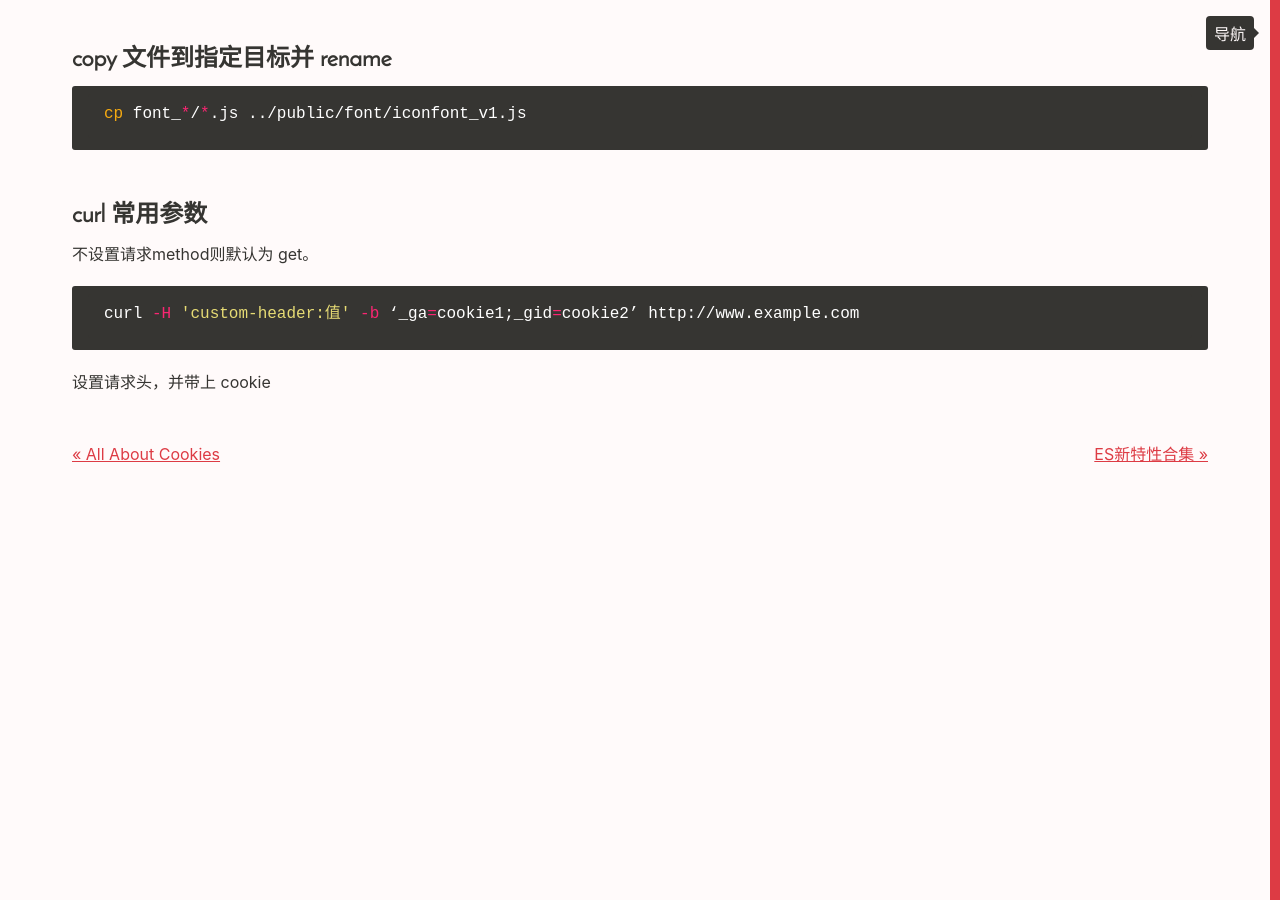
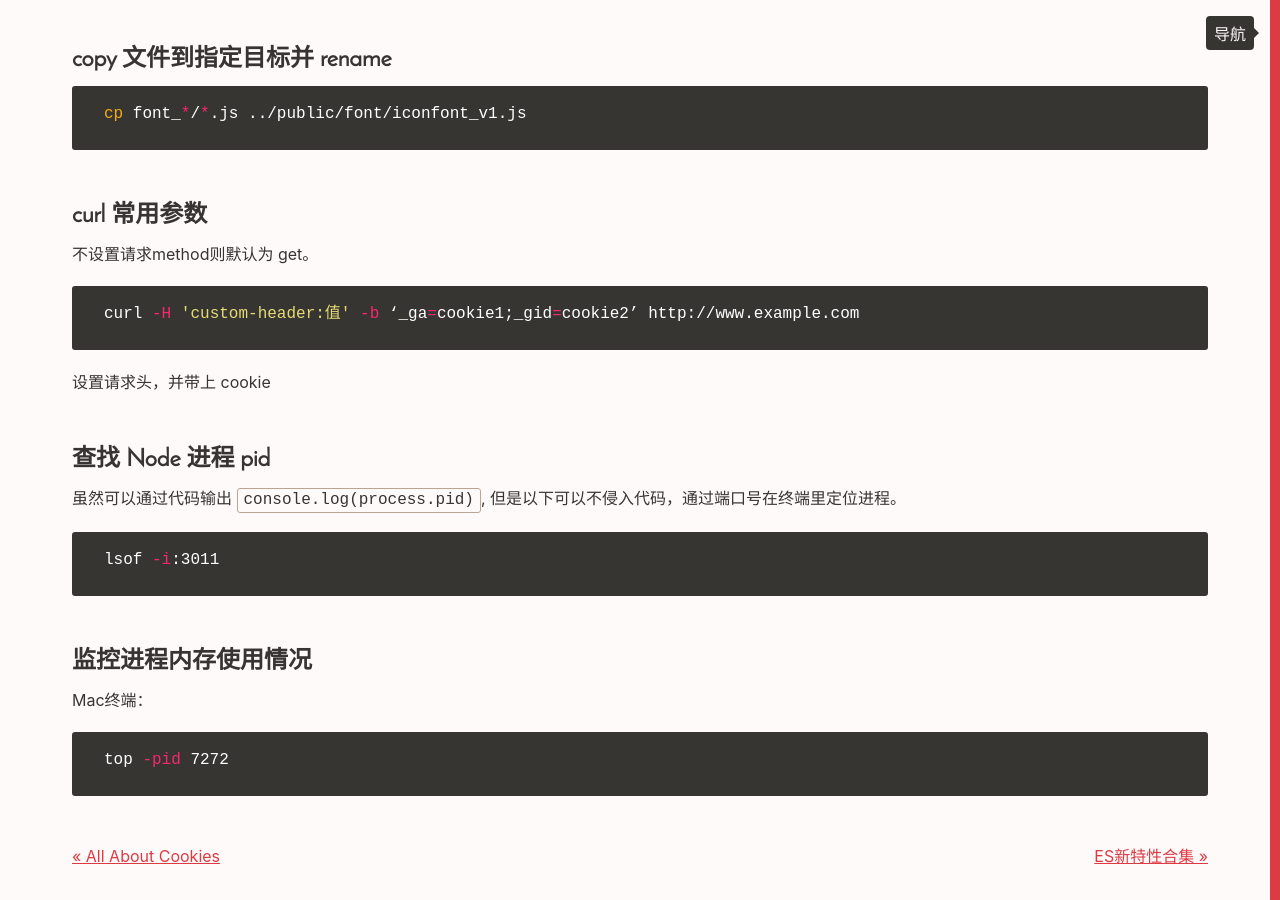
Before and after one commit to Vivi-wu/dive-into-web, a Jekyll site: the page built from _posts/2020-04-08-Terminal-tips-Shell-command.markdown, in a window 1280 px wide and 900 px high, scrolled down 1467 px. Built offline with Jekyll 4.4.1, drawn with Linux system fonts in a browser that asks for light colours.

Commit message:
update blog：fix zsh config problem，add nvm，add monitor node process
- add use liquid object in script tag
- add jquery ajax send data in json

````diff
--- a/_posts/2020-04-08-Terminal-tips-Shell-command.markdown
+++ b/_posts/2020-04-08-Terminal-tips-Shell-command.markdown
@@ -67,3 +67,19 @@ curl -H 'custom-header:值' -b ‘_ga=cookie1;_gid=cookie2’ http://www.example
 ```
 
 设置请求头，并带上 cookie
+
+### 查找 Node 进程 pid
+
+虽然可以通过代码输出 `console.log(process.pid)`, 但是以下可以不侵入代码，通过端口号在终端里定位进程。
+
+```sh
+lsof -i:3011
+```
+
+### 监控进程内存使用情况
+
+Mac终端：
+
+```sh
+top -pid 7272
+```
````
Also changed, not shown: _posts/2015-06-22-Autocomplete-Git-branch-name.markdown (+11 -0 lines), _posts/2019-07-22-NPM-tips.markdown (+13 -0 lines), _posts/2020-12-31-Shopify-store-practice.markdown (+10 -0 lines), _posts/2021-06-22-jQuery-tips.markdown (added, +14 -0 lines).
